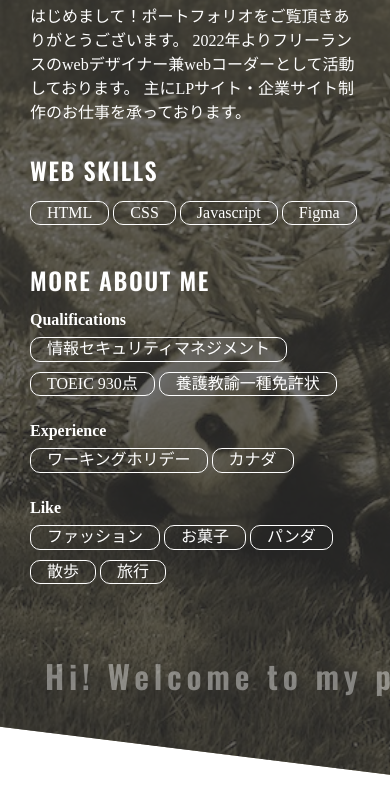
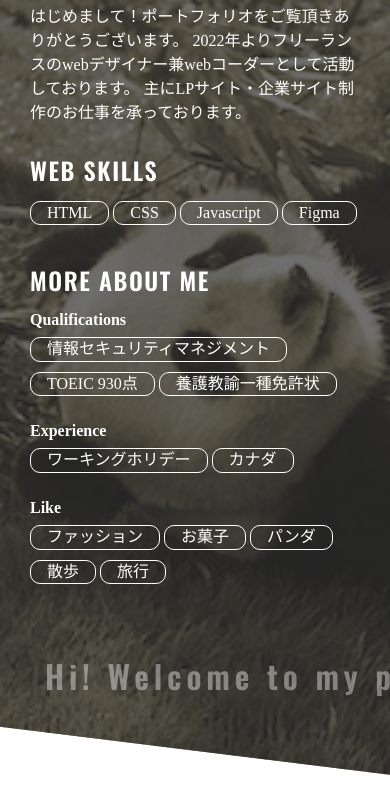
Before and after one commit to syk-kakinotane/SayakaNakazawa, a plain HTML site: page index.html in a window 390 px wide. Shown: the part 1108-1920 px from the top of the page. Drawn offline with nearby package versions, Linux system fonts and the light colour scheme; a web font is replaced by a local one.

Commit message:
added img

```diff
--- a/style.css
+++ b/style.css
@@ -671,6 +671,10 @@ a.btn-custom01:hover:before {
         top: 65%;
     }
 
+    .about__bg{
+        background-image: url(img/SP-profile-bg.png);
+    }
+
     .about_container{
         flex-direction: column;
     }
```
Also changed, not shown: img/SP-profile-bg.png (added).
